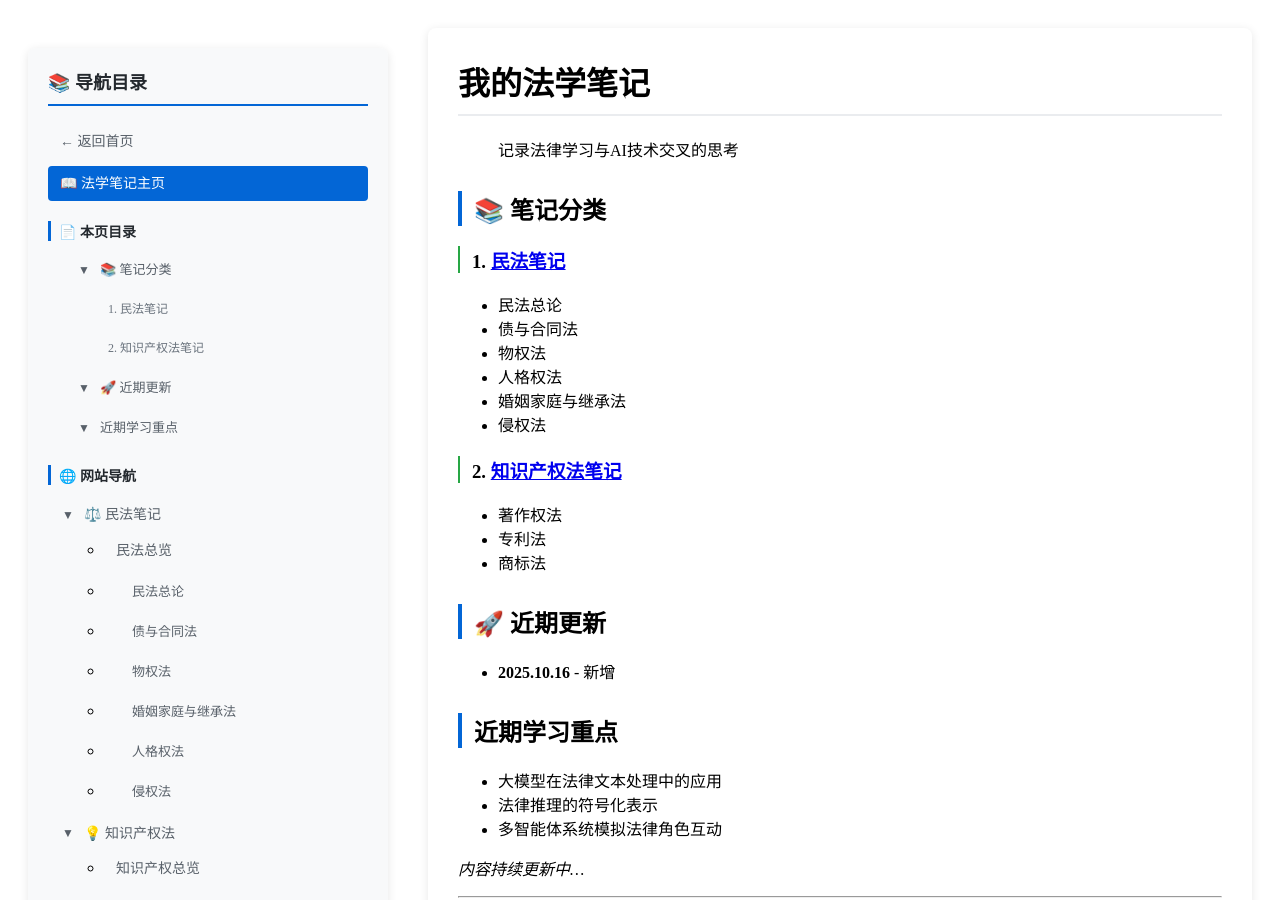
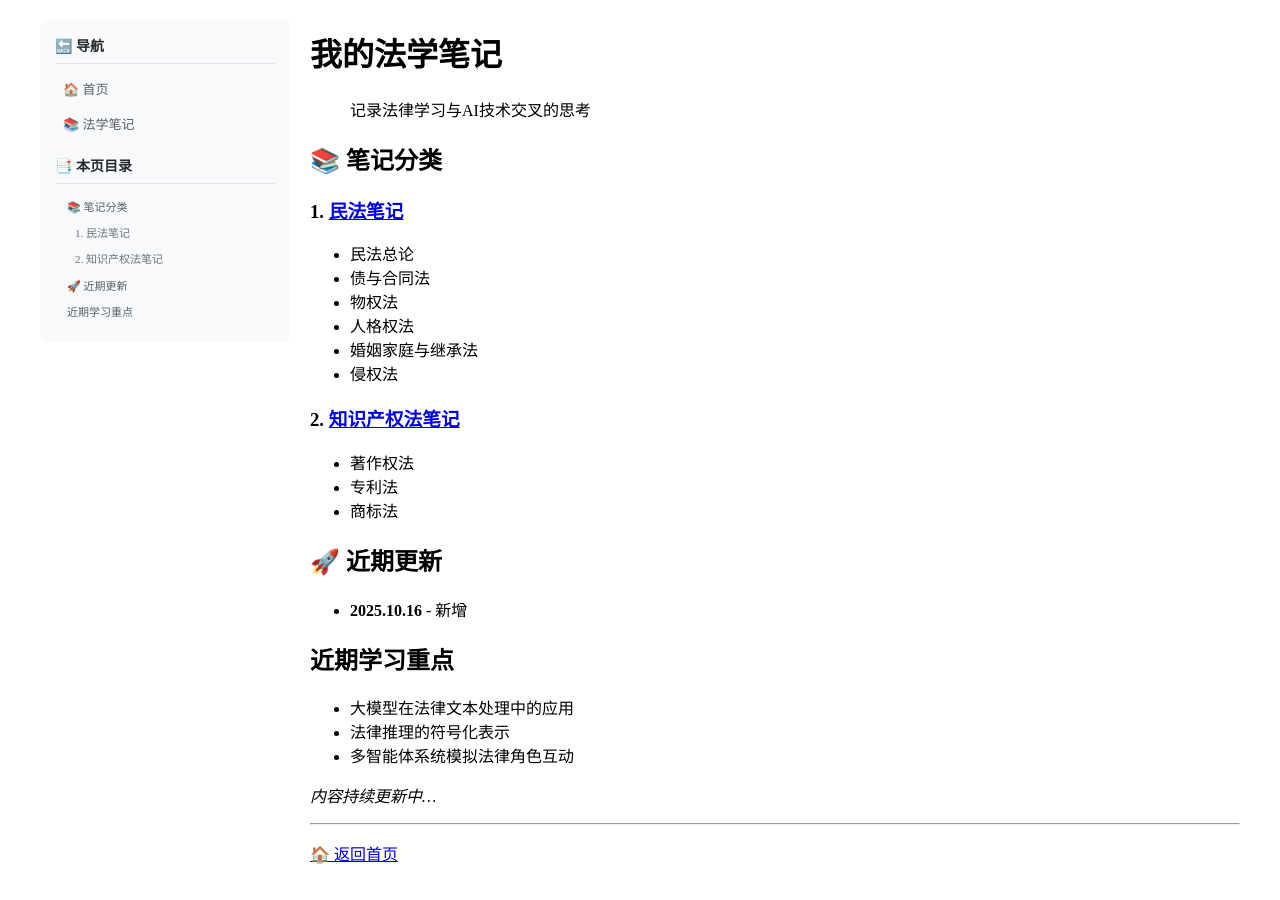
Before and after one commit to My-Legal-AI-Journey/My-Legal-AI-Journey.github.io, a Jekyll site: the page built from _pages/legal-notes.md, in a window 1280 px wide and 900 px high. Built offline with Jekyll 4.4.1, drawn with Linux system fonts in a browser that asks for light colours.

Commit message:
Update with-toc-sidebar.html

```diff
--- a/_layouts/with-toc-sidebar.html
+++ b/_layouts/with-toc-sidebar.html
@@ -5,50 +5,50 @@
     <meta http-equiv="X-UA-Compatible" content="IE=edge">
     <meta name="viewport" content="width=device-width, initial-scale=1.0">
     <style>
-      .page-wrapper {
+      /* 保持原有主题样式，只添加侧边栏 */
+      .page-container {
         display: flex;
-        max-width: 1400px;
+        max-width: 1200px;
         margin: 0 auto;
-        gap: 40px;
-        padding: 20px;
+        gap: 20px;
+        align-items: flex-start;
       }
 
-      .sidebar {
-        width: 320px;
+      /* 简洁侧边栏 */
+      .simple-sidebar {
+        width: 220px;
         flex-shrink: 0;
         background: #f8f9fa;
-        border-radius: 8px;
-        padding: 20px;
-        margin-top: 20px;
+        border-radius: 6px;
+        padding: 15px;
         position: sticky;
         top: 20px;
         max-height: calc(100vh - 40px);
         overflow-y: auto;
-        box-shadow: 0 2px 10px rgba(0,0,0,0.1);
+        font-size: 13px;
       }
 
-      .main-content {
+      /* 主内容区保持原样 */
+      .main-content-wrapper {
         flex: 1;
         min-width: 0;
-        background: white;
-        padding: 30px;
-        border-radius: 8px;
-        box-shadow: 0 2px 10px rgba(0,0,0,0.1);
       }
 
-      /* 侧边栏导航样式 */
-      .sidebar h3 {
-        margin-top: 0;
+      /* 侧边栏标题 */
+      .sidebar-title {
+        font-size: 14px;
+        font-weight: 600;
+        margin: 0 0 12px 0;
+        padding-bottom: 8px;
+        border-bottom: 1px solid #e1e4e8;
         color: #24292e;
-        border-bottom: 2px solid #0366d6;
-        padding-bottom: 10px;
-        font-size: 18px;
       }
 
+      /* 导航链接 */
       .sidebar-nav {
         list-style: none;
         padding: 0;
-        margin: 0;
+        margin: 0 0 15px 0;
       }
 
       .sidebar-nav li {
@@ -56,15 +56,13 @@
       }
 
       .sidebar-nav a {
-        display: flex;
-        align-items: center;
-        padding: 8px 12px;
+        display: block;
+        padding: 6px 8px;
         color: #586069;
         text-decoration: none;
-        border-radius: 4px;
+        border-radius: 3px;
         transition: all 0.2s ease;
-        font-size: 14px;
-        line-height: 1.4;
+        line-height: 1.3;
       }
 
       .sidebar-nav a:hover {
@@ -72,320 +70,162 @@
         color: white;
       }
 
-      .sidebar-nav .active {
+      /* 目录样式 */
+      .toc-list {
+        list-style: none;
+        padding: 0;
+        margin: 0;
+      }
+
+      .toc-item {
+        margin-bottom: 4px;
+      }
+
+      .toc-link {
+        display: block;
+        padding: 4px 8px;
+        color: #586069;
+        text-decoration: none;
+        border-radius: 3px;
+        transition: all 0.2s ease;
+        line-height: 1.3;
+        font-size: 12px;
+      }
+
+      .toc-link:hover {
         background: #0366d6;
         color: white;
-        font-weight: 500;
       }
 
-      .nav-section {
-        margin-bottom: 15px;
+      .toc-level-2 {
+        padding-left: 12px;
+        font-size: 11px;
       }
 
-      .nav-section-title {
-        font-weight: 600;
-        color: #24292e;
-        font-size: 14px;
-        margin: 20px 0 12px 0;
-        padding-left: 8px;
-        border-left: 3px solid #0366d6;
-      }
-
-      .nav-subitem {
-        padding-left: 28px !important;
-        font-size: 13px !important;
-      }
-
-      .nav-subsubitem {
-        padding-left: 44px !important;
-        font-size: 12px !important;
-        color: #6a737d !important;
-      }
-
-      /* 可折叠箭头 */
-      .toggle-arrow {
-        margin-right: 8px;
-        transition: transform 0.2s ease;
-        font-size: 12px;
-        width: 16px;
-        text-align: center;
-      }
-
-      .collapsed .toggle-arrow {
-        transform: rotate(-90deg);
-      }
-
-      .collapsible-section {
-        transition: all 0.3s ease;
-      }
-
-      .collapsed + .section-content {
-        display: none;
-      }
-
-      .section-content {
-        margin-left: 16px;
-      }
-
-      /* 页面内标题样式 */
-      .main-content h1 {
-        border-bottom: 2px solid #eaecef;
-        padding-bottom: 10px;
-        margin-top: 0;
-      }
-
-      .main-content h2 {
-        border-left: 4px solid #0366d6;
-        padding-left: 12px;
-        margin-top: 30px;
-      }
-
-      .main-content h3 {
-        border-left: 2px solid #28a745;
-        padding-left: 12px;
-        margin-top: 20px;
+      .toc-level-3 {
+        padding-left: 20px;
+        font-size: 11px;
+        color: #6a737d;
       }
 
       /* 响应式设计 */
-      @media (max-width: 1024px) {
-        .page-wrapper {
+      @media (max-width: 768px) {
+        .page-container {
           flex-direction: column;
         }
-        .sidebar {
+        .simple-sidebar {
           width: 100%;
           position: static;
           order: 2;
         }
-        .main-content {
+        .main-content-wrapper {
           order: 1;
         }
       }
     </style>
     {% seo %}
+    <!-- 保持原有主题的CSS -->
   </head>
   <body>
-    <div class="page-wrapper">
-      <!-- 智能侧边栏 -->
-      <nav class="sidebar" id="toc-sidebar">
-        <h3>📚 导航目录</h3>
+    <div class="page-container">
+      <!-- 简洁侧边栏 -->
+      <aside class="simple-sidebar">
+        <!-- 返回导航 -->
+        <div class="sidebar-title">🔙 导航</div>
+        <ul class="sidebar-nav" id="breadcrumb-nav">
+          <!-- 动态生成的面包屑导航 -->
+        </ul>
 
-        <!-- 返回按钮 -->
-        <div class="nav-section">
-          <ul class="sidebar-nav">
-            <li><a href="/" class="back-home">← 返回首页</a></li>
-            <li><a href="/legal-notes/" class="{% if page.url contains '/legal-notes' %}active{% endif %}">📖 法学笔记主页</a></li>
-          </ul>
+        <!-- 本页目录 -->
+        <div class="sidebar-title">📑 本页目录</div>
+        <div id="page-toc-container">
+          <!-- 动态生成的目录 -->
         </div>
+      </aside>
 
-        <!-- 页面标题索引 -->
-        <div class="nav-section">
-          <div class="nav-section-title">📄 本页目录</div>
-          <div id="page-toc"></div>
-        </div>
-
-        <!-- 网站导航 -->
-        <div class="nav-section">
-          <div class="nav-section-title">🌐 网站导航</div>
-          <ul class="sidebar-nav" id="site-navigation">
-            <!-- 民法笔记部分 -->
-            <li>
-              <a href="javascript:void(0)" class="collapsible-section" data-section="civil-law">
-                <span class="toggle-arrow">▼</span>⚖️ 民法笔记
-              </a>
-              <ul class="section-content" id="civil-law-section">
-                <li><a href="/civil-law/">民法总览</a></li>
-                <li><a href="/civil-law/general-theory/" class="nav-subitem">民法总论</a></li>
-                <li><a href="/civil-law/obligation-contract/" class="nav-subitem">债与合同法</a></li>
-                <li><a href="/civil-law/property-law/" class="nav-subitem">物权法</a></li>
-                <li><a href="/civil-law/family-inheritance/" class="nav-subitem">婚姻家庭与继承法</a></li>
-                <li><a href="/civil-law/personality-rights/" class="nav-subitem">人格权法</a></li>
-                <li><a href="/civil-law/tort-law/" class="nav-subitem">侵权法</a></li>
-              </ul>
-            </li>
-
-            <!-- 知识产权法部分 -->
-            <li>
-              <a href="javascript:void(0)" class="collapsible-section" data-section="ip-law">
-                <span class="toggle-arrow">▼</span>💡 知识产权法
-              </a>
-              <ul class="section-content" id="ip-law-section">
-                <li><a href="/intellectual-property/">知识产权总览</a></li>
-                <li><a href="/intellectual-property/copyright/" class="nav-subitem">著作权法</a></li>
-                <li><a href="/intellectual-property/patent/" class="nav-subitem">专利法</a></li>
-                <li><a href="/intellectual-property/trademark/" class="nav-subitem">商标法</a></li>
-              </ul>
-            </li>
-          </ul>
-        </div>
-      </nav>
-
-      <!-- 主要内容区域 -->
-      <main class="main-content">
+      <!-- 主内容区 - 完全保持原样 -->
+      <div class="main-content-wrapper">
         {{ content }}
-      </main>
+      </div>
     </div>
 
     <script>
-      // 折叠/展开功能
       document.addEventListener('DOMContentLoaded', function() {
-        // 网站导航折叠功能
-        const collapsibleSections = document.querySelectorAll('.collapsible-section');
-        collapsibleSections.forEach(section => {
-          section.addEventListener('click', function() {
-            this.classList.toggle('collapsed');
-            const arrow = this.querySelector('.toggle-arrow');
-            if (this.classList.contains('collapsed')) {
-              arrow.textContent = '▶';
-            } else {
-              arrow.textContent = '▼';
-            }
-          });
-        });
+        // 生成面包屑导航
+        generateBreadcrumb();
 
-        // 生成页面标题目录
-        generatePageTOC();
+        // 生成页面目录
+        generateSimpleTOC();
 
-        // 平滑滚动到锚点
+        // 设置平滑滚动
         setupSmoothScrolling();
       });
 
-      // 生成页面标题目录
-      function generatePageTOC() {
-        const mainContent = document.querySelector('.main-content');
-        const headings = mainContent.querySelectorAll('h1, h2, h3, h4');
-        const tocContainer = document.getElementById('page-toc');
+      // 生成面包屑导航
+      function generateBreadcrumb() {
+        const breadcrumbNav = document.getElementById('breadcrumb-nav');
+        const currentPath = window.location.pathname;
 
-        if (headings.length <= 1) {
-          tocContainer.innerHTML = '<p style="color: #6a737d; font-size: 13px; padding: 0 12px;">本页暂无标题结构</p>';
+        let breadcrumbHTML = '';
+
+        // 首页链接
+        breadcrumbHTML += '<li><a href="/">🏠 首页</a></li>';
+
+        // 根据当前页面生成上级链接
+        if (currentPath.includes('/legal-notes/')) {
+          breadcrumbHTML += '<li><a href="/legal-notes/">📚 法学笔记</a></li>';
+        }
+
+        if (currentPath.includes('/civil-law/') && currentPath !== '/civil-law/') {
+          breadcrumbHTML += '<li><a href="/civil-law/">⚖️ 民法笔记</a></li>';
+        }
+
+        if (currentPath.includes('/intellectual-property/') && currentPath !== '/intellectual-property/') {
+          breadcrumbHTML += '<li><a href="/intellectual-property/">💡 知识产权法</a></li>';
+        }
+
+        breadcrumbNav.innerHTML = breadcrumbHTML;
+      }
+
+      // 生成简洁目录
+      function generateSimpleTOC() {
+        const mainContent = document.querySelector('.main-content-wrapper');
+        const headings = mainContent.querySelectorAll('h2, h3, h4');
+        const tocContainer = document.getElementById('page-toc-container');
+
+        if (headings.length === 0) {
+          tocContainer.innerHTML = '<p style="color: #6a737d; font-size: 11px; padding: 0 8px;">本页暂无标题</p>';
           return;
         }
 
-        let tocHTML = '<ul class="sidebar-nav">';
-        let currentLevel = 1;
+        let tocHTML = '<ul class="toc-list">';
 
         headings.forEach((heading, index) => {
-          if (heading.tagName === 'H1' && index === 0) return; // 跳过页面主标题
-
           const level = parseInt(heading.tagName.substring(1));
           const id = heading.id || `heading-${index}`;
           heading.id = id;
 
-          const text = heading.textContent;
-          const indentClass = getIndentClass(level);
+          const text = heading.textContent.trim();
+          const levelClass = `toc-level-${level}`;
 
           tocHTML += `
-            <li>
-              <a href="#${id}" class="toc-link ${indentClass}" data-level="${level}">
-                ${getToggleArrow(level)}
-                ${text}
-              </a>
+            <li class="toc-item">
+              <a href="#${id}" class="toc-link ${levelClass}">${text}</a>
             </li>
           `;
         });
 
         tocHTML += '</ul>';
         tocContainer.innerHTML = tocHTML;
-
-        // 为TOC添加折叠功能
-        setupTOCCollapsible();
-      }
-
-      // 获取缩进类名
-      function getIndentClass(level) {
-        switch(level) {
-          case 1: return '';
-          case 2: return 'nav-subitem';
-          case 3: return 'nav-subsubitem';
-          default: return 'nav-subsubitem';
-        }
-      }
-
-      // 获取切换箭头（仅对可折叠的级别显示）
-      function getToggleArrow(level) {
-        if (level <= 2) {
-          return '<span class="toggle-arrow">▼</span>';
-        }
-        return '<span style="width: 16px; display: inline-block;"></span>';
-      }
-
-      // 设置TOC折叠功能
-      function setupTOCCollapsible() {
-        const tocLinks = document.querySelectorAll('.toc-link[data-level="1"], .toc-link[data-level="2"]');
-
-        tocLinks.forEach(link => {
-          if (link.querySelector('.toggle-arrow')) {
-            link.style.cursor = 'pointer';
-            link.addEventListener('click', function(e) {
-              const level = parseInt(this.getAttribute('data-level'));
-              const nextItems = getNextTOCItems(this);
-
-              if (nextItems.length > 0) {
-                e.preventDefault();
-                this.classList.toggle('collapsed');
-                const arrow = this.querySelector('.toggle-arrow');
-
-                if (this.classList.contains('collapsed')) {
-                  arrow.textContent = '▶';
-                  nextItems.forEach(item => item.style.display = 'none');
-                } else {
-                  arrow.textContent = '▼';
-                  nextItems.forEach(item => item.style.display = '');
-                }
-              } else {
-                // 如果没有子项，直接跳转
-                const targetId = this.getAttribute('href').substring(1);
-                const targetElement = document.getElementById(targetId);
-                if (targetElement) {
-                  targetElement.scrollIntoView({ behavior: 'smooth' });
-                }
-              }
-            });
-          } else {
-            // 直接跳转
-            link.addEventListener('click', function(e) {
-              e.preventDefault();
-              const targetId = this.getAttribute('href').substring(1);
-              const targetElement = document.getElementById(targetId);
-              if (targetElement) {
-                targetElement.scrollIntoView({ behavior: 'smooth' });
-              }
-            });
-          }
-        });
-      }
-
-      // 获取TOC中下一个项目
-      function getNextTOCItems(currentLink) {
-        const items = [];
-        let nextElement = currentLink.parentElement.nextElementSibling;
-
-        while (nextElement) {
-          const link = nextElement.querySelector('.toc-link');
-          if (link) {
-            const nextLevel = parseInt(link.getAttribute('data-level'));
-            const currentLevel = parseInt(currentLink.getAttribute('data-level'));
-
-            if (nextLevel > currentLevel) {
-              items.push(nextElement);
-              nextElement = nextElement.nextElementSibling;
-            } else {
-              break;
-            }
-          } else {
-            break;
-          }
-        }
-
-        return items;
       }
 
       // 设置平滑滚动
       function setupSmoothScrolling() {
-        const links = document.querySelectorAll('a[href^="#"]');
+        const links = document.querySelectorAll('.toc-link, .sidebar-nav a[href^="#"]');
         links.forEach(link => {
           link.addEventListener('click', function(e) {
             const href = this.getAttribute('href');
-            if (href !== '#') {
+            if (href.startsWith('#')) {
               e.preventDefault();
               const targetElement = document.querySelector(href);
               if (targetElement) {
```
Also changed, not shown: other parts of _layouts/with-toc-sidebar.html (+1 -0 lines).
